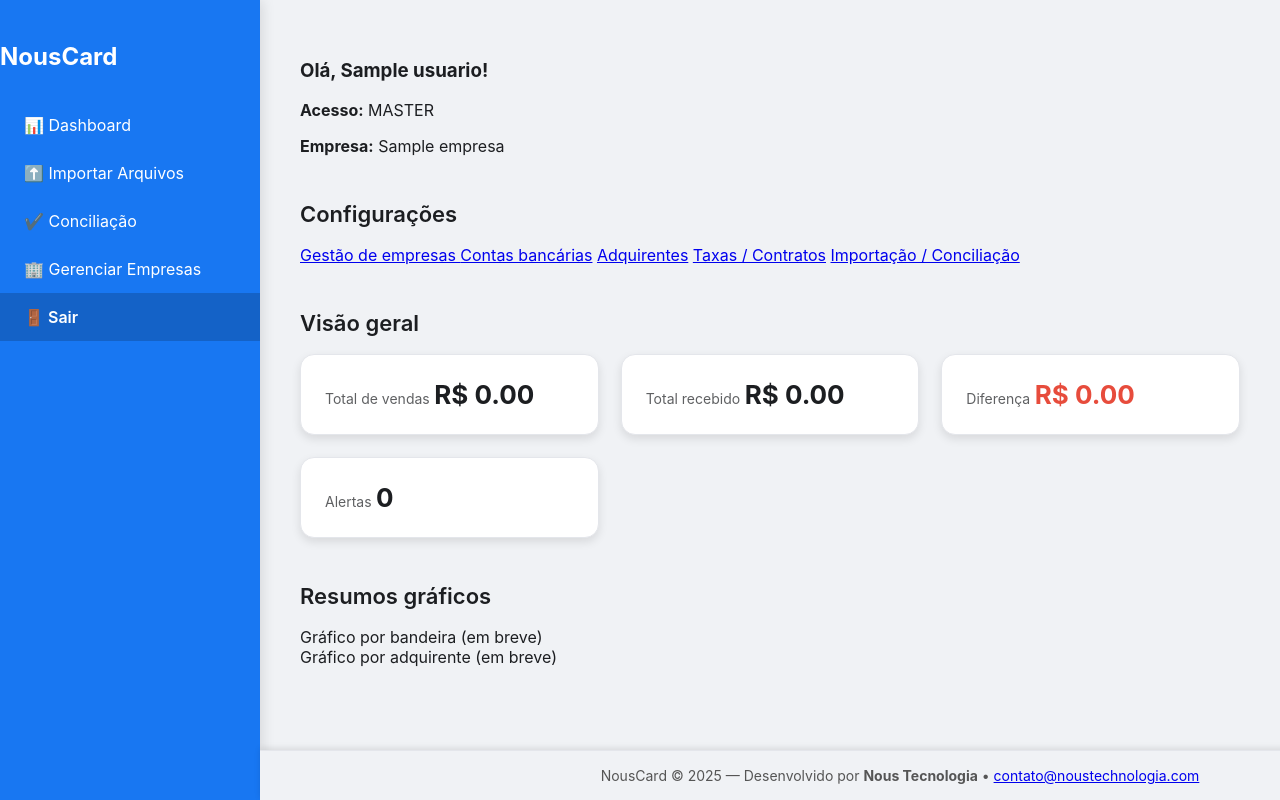
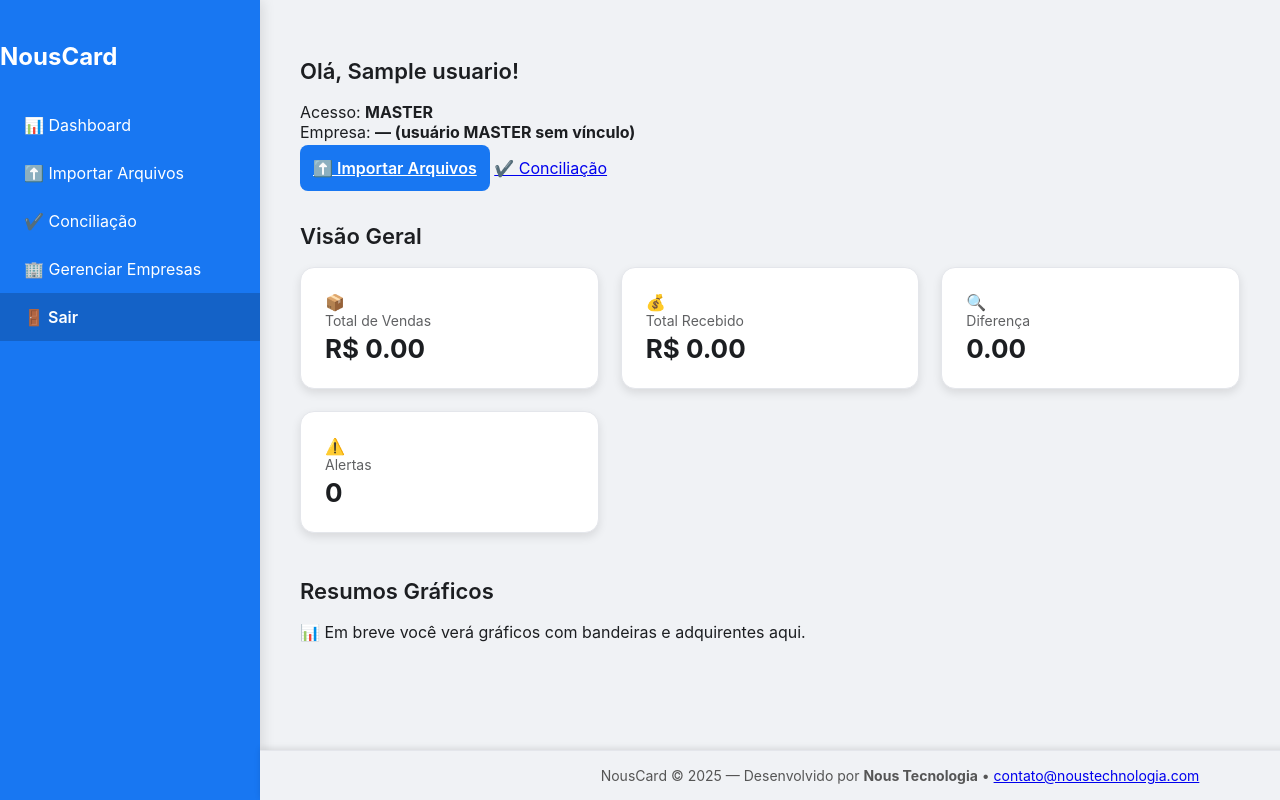
Before and after one commit to WilsonNous/NousCard, a Flask app: page / in a window 1280 px wide. Run offline with Flask 3, Linux system fonts and the light colour scheme; the visitor is signed in with stand-in values (Sample User, id 1); tables that the repository leaves empty or names only in its code hold one stand-in row (values such as "Sample post").

Commit message:
Update dashboard.html

```diff
--- a/templates/dashboard.html
+++ b/templates/dashboard.html
@@ -1,86 +1,66 @@
 {% extends "base.html" %}
 {% block content %}
 
-<!-- ===================================================== -->
-<!-- IDENTIDADE DO USUÁRIO -->
-<!-- ===================================================== -->
-<section class="nc-section user-info-card">
-    <h3>Olá, {{ usuario.nome }}!</h3>
+<section class="nc-section">
+    <h2 class="nc-title">Olá, {{ usuario.nome }}!</h2>
 
-    <p>
-        <strong>Acesso:</strong>
-        {% if usuario.is_master %}
-            <span class="tag-master">MASTER</span>
-        {% elif usuario.is_admin %}
-            <span class="tag-admin">ADMIN</span>
+    <p class="nc-user-info">
+        <span>Acesso:</span>
+        {% if session.get('is_master') %}
+            <strong>MASTER</strong>
+        {% elif session.get('is_admin') %}
+            <strong>Administrador</strong>
         {% else %}
-            <span class="tag-user">Usuário</span>
+            Usuário
+        {% endif %}
+        <br>
+
+        {% if session.get("is_master") %}
+            <span>Empresa:</span> <strong>— (usuário MASTER sem vínculo)</strong>
+        {% else %}
+            <span>Empresa:</span> <strong>{{ usuario.empresa_nome }}</strong>
         {% endif %}
     </p>
 
-    {% if usuario.empresa %}
-        <p><strong>Empresa:</strong> {{ usuario.empresa.nome }}</p>
-    {% else %}
-        <p><strong>Empresa:</strong> — (usuário MASTER sem vínculo)</p>
-    {% endif %}
-</section>
-
-<!-- ===================================================== -->
-<!-- CONFIGURAÇÕES / ACESSOS -->
-<!-- ===================================================== -->
-<section class="nc-section">
-    <h2>Configurações</h2>
-
-    <div class="nc-config-grid">
-        {% if usuario.is_master %}
-            <a href="{{ url_for('empresas.listar_empresas') }}" class="nc-config-card">
-                Gestão de empresas
-            </a>
-        {% endif %}
-
-        {% if usuario.empresa_id %}
-            <a href="#" class="nc-config-card">Contas bancárias</a>
-            <a href="#" class="nc-config-card">Adquirentes</a>
-            <a href="#" class="nc-config-card">Taxas / Contratos</a>
-            <a href="#" class="nc-config-card">Importação / Conciliação</a>
-        {% endif %}
+    <div class="nc-actions">
+        <a href="{{ url_for('operacoes.importar') }}" class="nc-btn-primary">⬆️ Importar Arquivos</a>
+        <a href="{{ url_for('operacoes.conciliar') }}" class="nc-btn-secondary">✔️ Conciliação</a>
     </div>
 </section>
 
-<!-- ===================================================== -->
-<!-- KPIs PRINCIPAIS -->
-<!-- ===================================================== -->
 <section class="nc-section">
-    <h2>Visão geral</h2>
+    <h2 class="nc-title">Visão Geral</h2>
+
     <div class="nc-kpi-grid">
         <div class="nc-kpi-card">
-            <span class="nc-kpi-label">Total de vendas</span>
-            <span class="nc-kpi-value">R$ {{ "%.2f"|format(kpis.total_vendas) }}</span>
+            📦
+            <div class="nc-kpi-label">Total de Vendas</div>
+            <div class="nc-kpi-value">R$ {{ "%.2f"|format(kpis.total_vendas) }}</div>
         </div>
+
         <div class="nc-kpi-card">
-            <span class="nc-kpi-label">Total recebido</span>
-            <span class="nc-kpi-value">R$ {{ "%.2f"|format(kpis.total_recebido) }}</span>
+            💰
+            <div class="nc-kpi-label">Total Recebido</div>
+            <div class="nc-kpi-value">R$ {{ "%.2f"|format(kpis.total_recebido) }}</div>
         </div>
+
         <div class="nc-kpi-card">
-            <span class="nc-kpi-label">Diferença</span>
-            <span class="nc-kpi-value highlight">R$ {{ "%.2f"|format(kpis.diferenca) }}</span>
+            🔍
+            <div class="nc-kpi-label">Diferença</div>
+            <div class="nc-kpi-value">{{ "%.2f"|format(kpis.diferenca) }}</div>
         </div>
+
         <div class="nc-kpi-card">
-            <span class="nc-kpi-label">Alertas</span>
-            <span class="nc-kpi-value">{{ kpis.alertas }}</span>
+            ⚠️
+            <div class="nc-kpi-label">Alertas</div>
+            <div class="nc-kpi-value">{{ kpis.alertas }}</div>
         </div>
     </div>
 </section>
 
-<!-- ===================================================== -->
-<!-- GRÁFICOS -->
-<!-- ===================================================== -->
 <section class="nc-section">
-    <h2>Resumos gráficos</h2>
-    <div class="nc-chart-grid">
-        <div class="nc-chart-placeholder">Gráfico por bandeira (em breve)</div>
-        <div class="nc-chart-placeholder">Gráfico por adquirente (em breve)</div>
-    </div>
+    <h2 class="nc-title">Resumos Gráficos</h2>
+    <p>📊 Em breve você verá gráficos com bandeiras e adquirentes aqui.</p>
 </section>
 
 {% endblock %}
```
